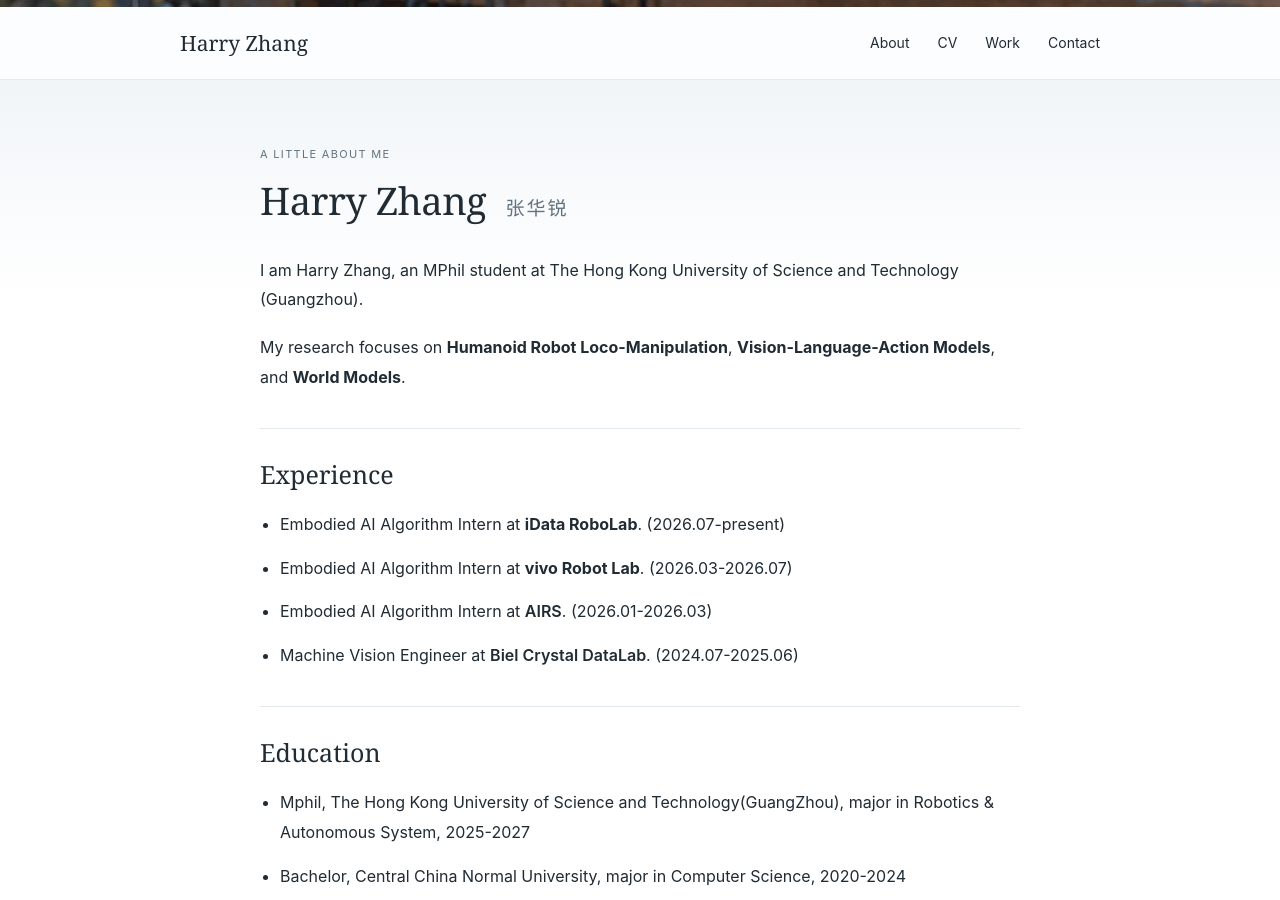
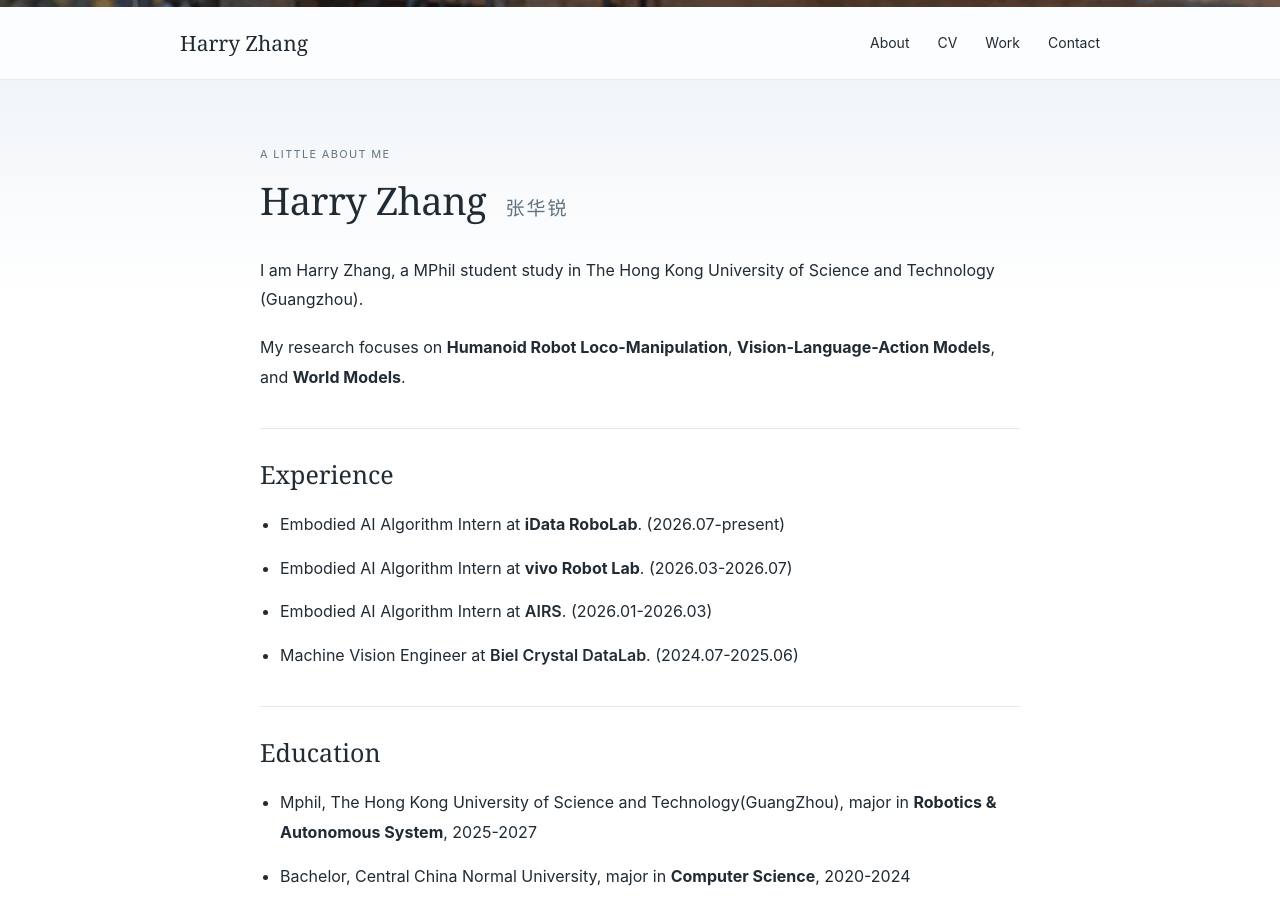
Before and after one commit to Curry-ZHR/Curry-ZHR.github.io, a Jekyll site: the page built from _pages/about.md, in a window 1280 px wide and 900 px high, scrolled down 893 px. Built offline with Jekyll 4.4.1, drawn with Linux system fonts in a browser that asks for light colours.

Commit message:
Update introduction and emphasize education majors

```diff
--- a/_data/homepage/about.yml
+++ b/_data/homepage/about.yml
@@ -1,5 +1,5 @@
 # About Me paragraphs
 # Example:
 # - "I am ..."
-- "I am Harry Zhang, an MPhil student at The Hong Kong University of Science and Technology (Guangzhou)."
+- "I am Harry Zhang, a MPhil student study in The Hong Kong University of Science and Technology (Guangzhou)."
 - "My research focuses on **Humanoid Robot Loco-Manipulation**, **Vision-Language-Action Models**, and **World Models**."
--- a/_data/homepage/educations.yml
+++ b/_data/homepage/educations.yml
@@ -2,7 +2,7 @@
 # Example:
 # - text: "Degree, University, Year-Year"
 #   tag: "Optional Tag"
-- text: "Bachelor, Central China Normal University, major in Computer Science, 2020-2024"
+- text: "Bachelor, Central China Normal University, major in **Computer Science**, 2020-2024"
   tag: "211"
-- text: "Mphil, The Hong Kong University of Science and Technology(GuangZhou), major in Robotics & Autonomous System, 2025-2027"
+- text: "Mphil, The Hong Kong University of Science and Technology(GuangZhou), major in **Robotics & Autonomous System**, 2025-2027"
   tag: "QS50"
--- a/_includes/home/about.html
+++ b/_includes/home/about.html
@@ -21,7 +21,7 @@
   <h3>Education</h3>
   <ul class="record-list">
     {% assign education = site.data.homepage.educations | reverse %}
-    {% for item in education %}<li>{% if item.text %}{{ item.text | escape }}{% else %}{{ item | escape }}{% endif %}</li>{% endfor %}
+    {% for item in education %}<li>{% if item.text %}{{ item.text | escape | markdownify | remove: '<p>' | remove: '</p>' }}{% else %}{{ item | escape }}{% endif %}</li>{% endfor %}
   </ul>
 </section>
 <section class="detail-section" id="awards">
```
